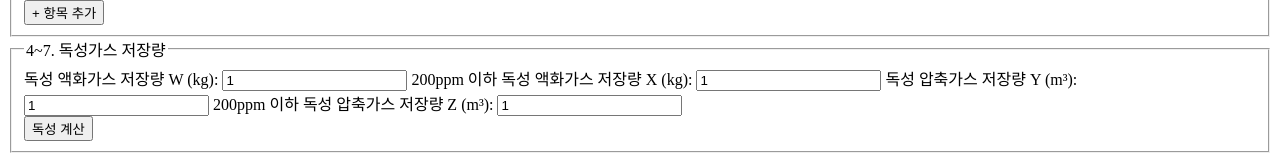
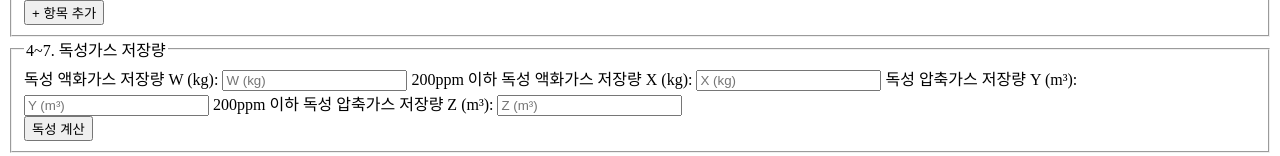
Before and after one commit to beyondchasm/tank-tilt-calculator, a SvelteKit app: page /gas-storage in a window 1280 px wide. Shown: the part 947-1103 px from the top of the page. Built offline with nearby package versions, Linux system fonts and the light colour scheme.

Commit message:
수정했다

```diff
--- a/src/routes/gas-storage/+page.svelte
+++ b/src/routes/gas-storage/+page.svelte
@@ -23,21 +23,21 @@
     compEntries = [
       ...compEntries,
       // 기본값 p=1, v1=1, n=1
-      { id: nextComp++, p: 1, v1: 1, n: 1 }
+      { id: nextComp++, p: 0, v1: 0, n: 1 }
     ];
   }
   function addLiq() {
     liqEntries = [
       ...liqEntries,
       // 기본값 d=1, v2=1, n=1
-      { id: nextLiq++, d: 1, v2: 1, n: 1 }
+      { id: nextLiq++, d: 0, v2: 0, n: 1 }
     ];
   }
   function addCtn() {
     ctnEntries = [
       ...ctnEntries,
       // 기본값 v2=1, c=1, n=1
-      { id: nextCtn++, v2: 1, c: 1, n: 1 }
+      { id: nextCtn++, v2: 0, c: 0, n: 1 }
     ];
   }
 
@@ -296,7 +296,7 @@
             id="w"
             type="number"
             placeholder="W (kg)"
-            value="1"
+
             class="w-full border rounded px-2 py-1"
           />
         </label>
@@ -305,7 +305,7 @@
             id="x"
             type="number"
             placeholder="X (kg)"
-            value="1"
+
             class="w-full border rounded px-2 py-1"
           />
           </label>
@@ -314,7 +314,7 @@
             id="y"
             type="number"
             placeholder="Y (m³)"
-            value="1"
+
             class="w-full border rounded px-2 py-1"
           />
           </label>
@@ -323,7 +323,7 @@
             id="z"
             type="number"
             placeholder="Z (m³)"
-            value="1"
+
             class="w-full border rounded px-2 py-1"
           />
           </label>
```
